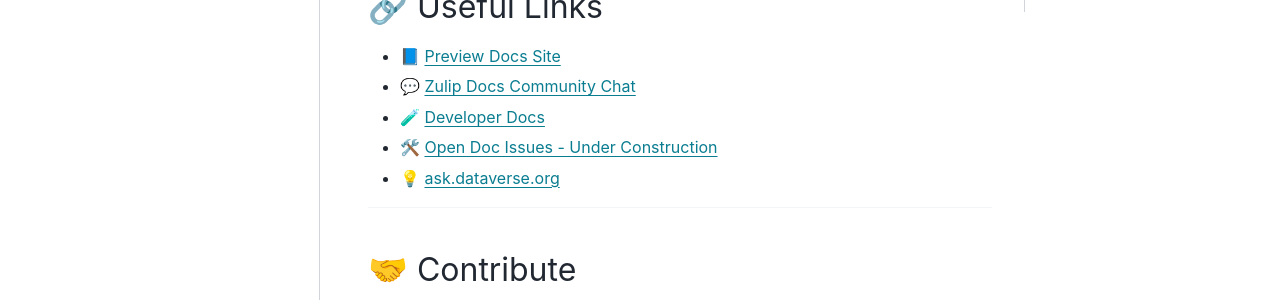
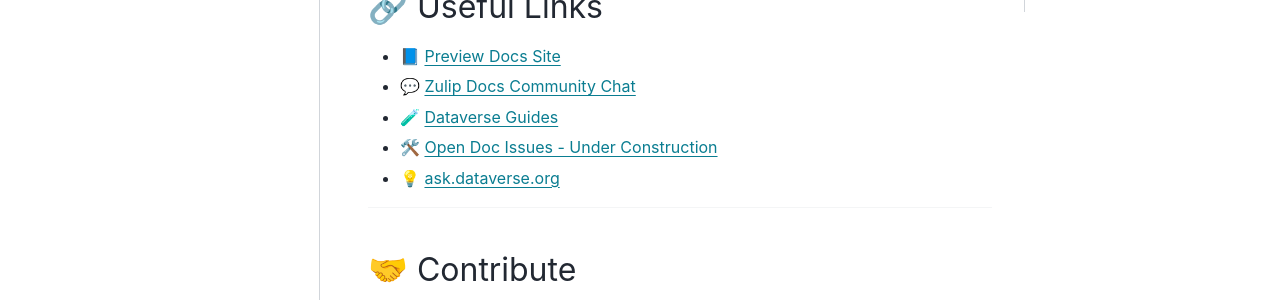
Before and after one commit to gdcc/www.gdcc.io, a Sphinx documentation site: the page built from source/working-groups/documentation.md, in a window 1280 px wide and 900 px high, scrolled down 1943 px. Shown: the part 281-581 px from the top of the window. Built offline with Sphinx 7.4.7 and the PyData theme 0.15.4, drawn with Linux system fonts in a browser that asks for light colours.

Commit message:
Update source/working-groups/documentation.md

```diff
--- a/source/working-groups/documentation.md
+++ b/source/working-groups/documentation.md
@@ -69,7 +69,7 @@
 
 - 📘 [Preview Docs Site](https://preview.guides.gdcc.io/)
 - 💬 [Zulip Docs Community Chat](https://dataverse.zulipchat.com/#channels/446770/docs/general)
-- 🧪 [Developer Docs](https://guides.dataverse.org/en/latest/)
+- 🧪 [Dataverse Guides](https://guides.dataverse.org/en/latest/)
 - 🛠️ [Open Doc Issues - Under Construction](https://guides.dataverse.org/en/latest/)
 - 💡 [ask.dataverse.org](https://ask.dataverse.org)
 
```
